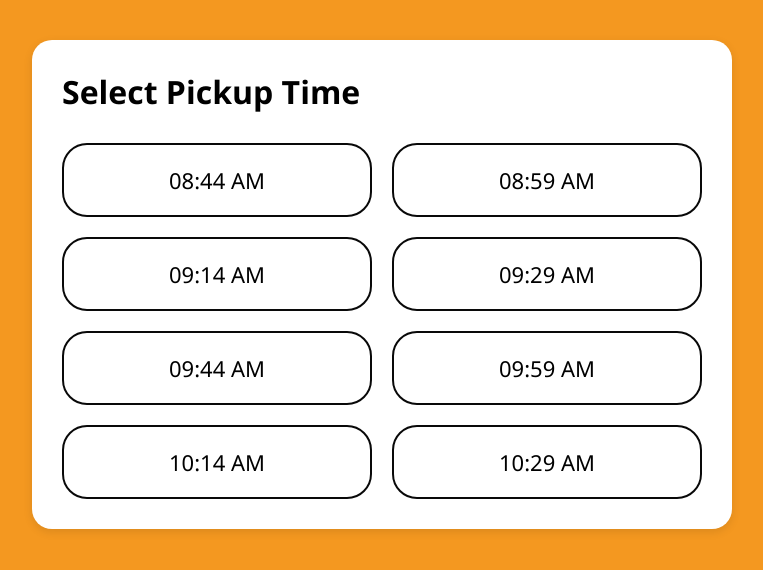
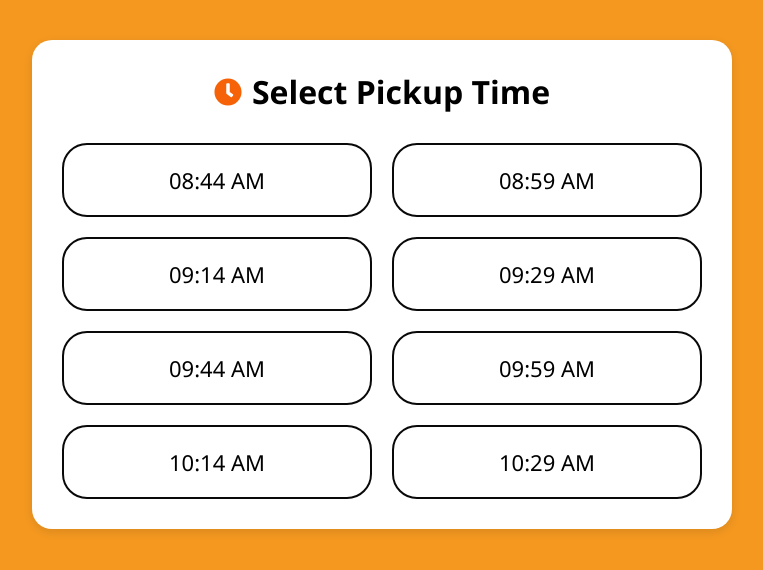
Before and after one commit to sanjaikaneswaran/smartqueue, a React (Create React App) app in the folder frontend/: page / in a window 1280 px wide. Shown: the top 570 px of the page, without its empty margins (258-1021 px from the left). Built offline with nearby package versions, Linux system fonts and the light colour scheme.

Commit message:
pickup time selection icon

```diff
--- a/frontend/src/pages/PickupTime.css
+++ b/frontend/src/pages/PickupTime.css
@@ -44,3 +44,15 @@
     color: white;
     border-color: #ff7043;
 }
+
+.pickup-title {
+    display: flex;
+    align-items: center;
+    justify-content: center;
+    gap: 10px;
+}
+
+.clock-icon {
+    font-size: 28px;
+    color: #f66207; /* Purple color */
+}
--- a/frontend/src/pages/PickupTime.js
+++ b/frontend/src/pages/PickupTime.js
@@ -1,5 +1,6 @@
 import React, { useState } from "react";
 import "./PickupTime.css";
+import { FaClock } from "react-icons/fa";
 
 function PickupTime() {
     const [selectedTime, setSelectedTime] = useState("");
@@ -35,7 +36,10 @@ function PickupTime() {
         <div className="pickup-page">
             <div className="pickup-card">
 
-                <h2>Select Pickup Time</h2>
+              <h2 className="pickup-title">
+    <FaClock className="clock-icon" />
+    Select Pickup Time
+</h2>
 
                 <div className="time-grid">
                     {timeSlots.map((time) => (
```
